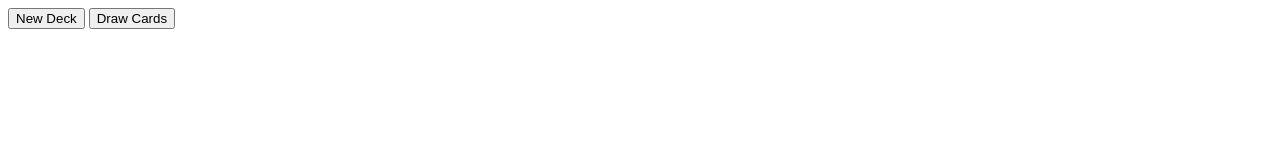
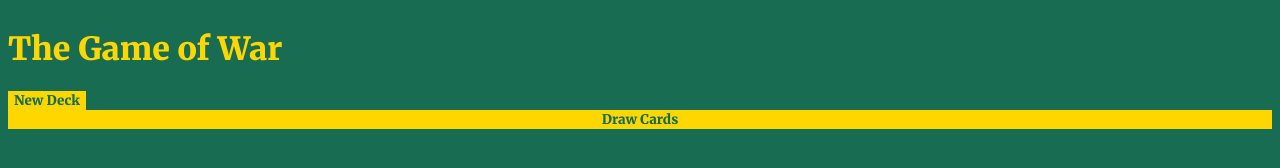
Before and after one commit to aeposten/card-war, a plain HTML site: page index.html in a window 1280 px wide. Drawn offline with Linux system fonts and the light colour scheme.

Commit message:
basic styling

```diff
--- a/index.html
+++ b/index.html
@@ -7,13 +7,14 @@
   </head>
   <body>
     <header>
+        <h1>The Game of War</h1>
         <button class="new-deck btn" id="deck-btn">New Deck</button>
-        <button class="draw-card btn" id="draw-card-btn">Draw Cards</button>
     </header>
     <main>
       <section class="player-cards" id="player-cards">
         <!-- Player cards render here -->
       </section>
+      <button class="draw-card btn" id="draw-card-btn">Draw Cards</button>
     </main>
     <script src="script.js"></script>
   </body>
--- a/styles.css
+++ b/styles.css
@@ -1,3 +1,33 @@
+/* font-family: 'Inter', sans-serif;
+font-family: 'Merriweather', serif; */
+
+@import url('https://fonts.googleapis.com/css2?family=Inter:wght@300;400;700&family=Merriweather:wght@900&display=swap');
+
+body{
+    display: flex;
+    flex-direction: column;
+    background-color: #186c51;
+    color: gold;
+    font-family: 'Inter', sans-serif;
+}
+main {
+    margin: 0;
+}
+
+h1 {
+    font-family: 'Merriweather', serif;
+}
 .card-img {
     width: 10em;
 }
+
+button {
+    background-color: gold;
+    border: none;
+    color:#186c51;
+    font-family: 'Merriweather', serif;
+}
+
+.draw-card{
+    width:100%;
+}
```
